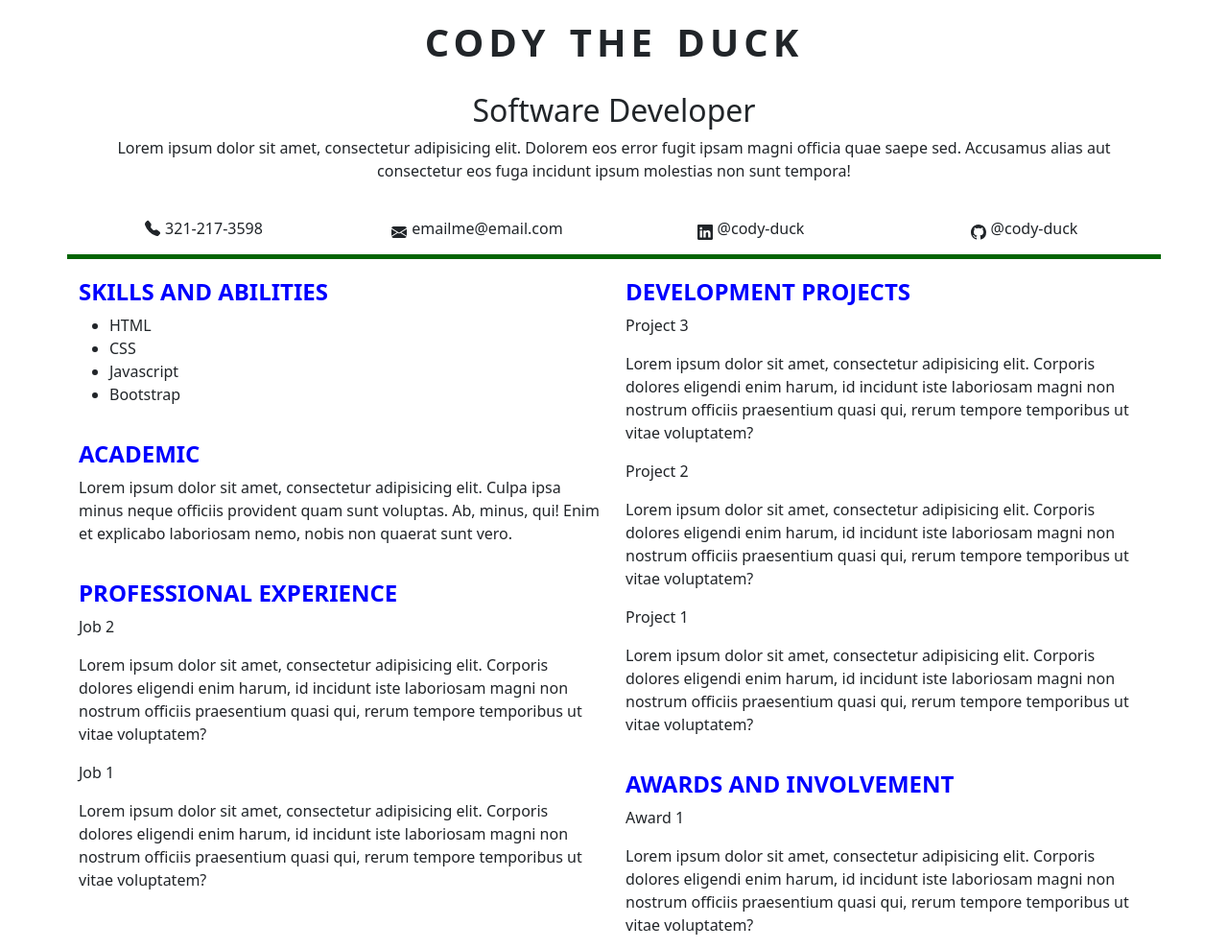
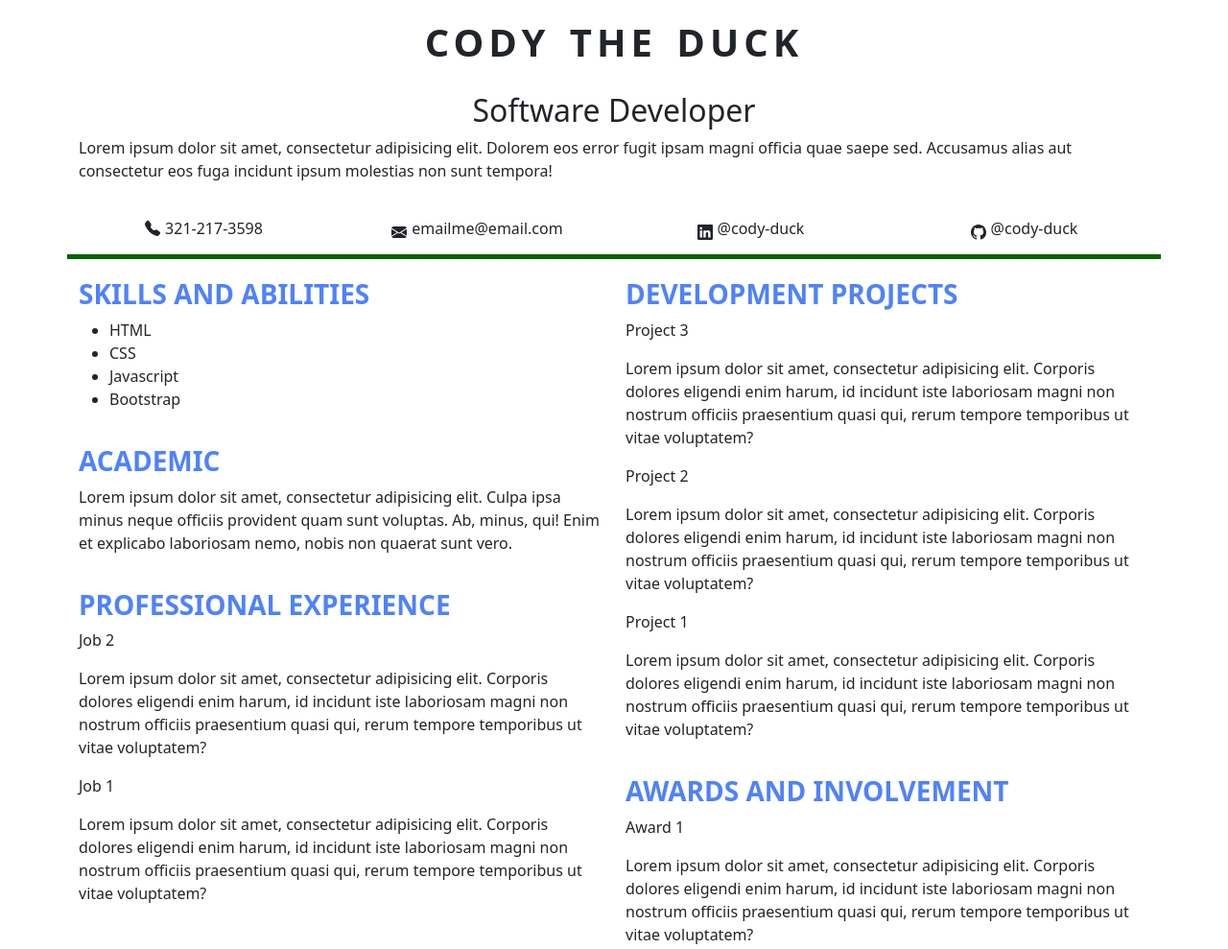
Before and after one commit to mononoke813/codeup-web-exercises, a plain HTML site: page T-Block Resume Exercise.html in a window 1280 px wide. Shown: the top 989 px of the page at 96% size. Drawn offline with nearby package versions, Linux system fonts and the light colour scheme.

Commit message:
did exercise

```diff
--- a/T-Block Resume Exercise.html
+++ b/T-Block Resume Exercise.html
@@ -5,6 +5,7 @@
     <title>T-Block Resume Exercise</title>
     <link rel="stylesheet" href="./css/t-block-resume-exercise.css">
 </head>
+
 <body>
 <div class="page-wrapper">
     <header class="container">
@@ -17,8 +18,9 @@
             <div class="col col-12 d-flex justify-content-center align-items-end">
                 <h2>Software Developer</h2>
             </div>
-            <div class="col col-12 d-flex ustify-content-center align-items-end">
-                <p>Lorem ipsum dolor sit amet, consectetur adipisicing elit. Dolorem eos error fugit ipsam magni
+            <div class="col col-12">
+                <p>Lorem ipsum dolor sit amet, consectetur adipisicing elit. Dolorem eos
+                    error fugit ipsam magni
                     officia
                     quae saepe sed. Accusamus alias aut consectetur eos fuga incidunt ipsum molestias non sunt
                     tempora!
@@ -64,18 +66,18 @@
     <div class="container">
         <div class="row body-text">
             <div class="col col-12 col-sm-12 col-md-6">
-                <h4><strong>Skills and Abilities</strong></h4>
+                <h3><strong>Skills and Abilities</strong></h3>
                 <ul>
                     <li>HTML</li>
                     <li>CSS</li>
                     <li>Javascript</li>
                     <li>Bootstrap</li>
                 </ul>
-                <h4><strong>Academic</strong></h4>
+                <h3><strong>Academic</strong></h3>
                 <p>Lorem ipsum dolor sit amet, consectetur adipisicing elit. Culpa ipsa minus neque officiis provident
                     quam sunt voluptas. Ab, minus, qui! Enim et explicabo laboriosam nemo, nobis non quaerat sunt vero.
                 </p>
-                <h4><strong>Professional Experience</strong></h4>
+                <h3><strong>Professional Experience</strong></h3>
                 <p>Job 2</p>
                 <p>Lorem ipsum dolor sit amet, consectetur adipisicing elit. Corporis dolores eligendi enim harum, id
                     incidunt iste laboriosam magni non nostrum officiis praesentium quasi qui, rerum tempore temporibus
@@ -88,7 +90,7 @@
                 </p>
             </div>
             <div class="col col-12 col-sm-12 col-md-6">
-                <h4><strong>Development Projects</strong></h4>
+                <h3><strong>Development Projects</strong></h3>
                 <p>Project 3</p>
                 <p>Lorem ipsum dolor sit amet, consectetur adipisicing elit. Corporis dolores eligendi enim harum, id
                     incidunt iste laboriosam magni non nostrum officiis praesentium quasi qui, rerum tempore temporibus
@@ -103,7 +105,7 @@
                     incidunt iste laboriosam magni non nostrum officiis praesentium quasi qui, rerum tempore temporibus
                     ut vitae voluptatem?
                 </p>
-                <h4><strong>Awards and Involvement</strong></h4>
+                <h3><strong>Awards and Involvement</strong></h3>
                 <p>Award 1</p>
                 <p>Lorem ipsum dolor sit amet, consectetur adipisicing elit. Corporis dolores eligendi enim harum, id
                     incidunt iste laboriosam magni non nostrum officiis praesentium quasi qui, rerum tempore temporibus
--- a/css/t-block-resume-exercise.css
+++ b/css/t-block-resume-exercise.css
@@ -22,16 +22,8 @@ h1 {
     word-spacing: 5px;
 }
 
-h4 {
+h3 {
     text-transform: uppercase;
-    color: blue;
+    color: #4F82FB;
     padding-top: 20px;
 }
-
-p {
-    text-align: center;
-}
-
-.body-text p {
-    text-align: left;
-}
```
Also changed, not shown: bom_lecture.js (added, +48 -0 lines), defuse-the-bom.html (added, +50 -0 lines).
